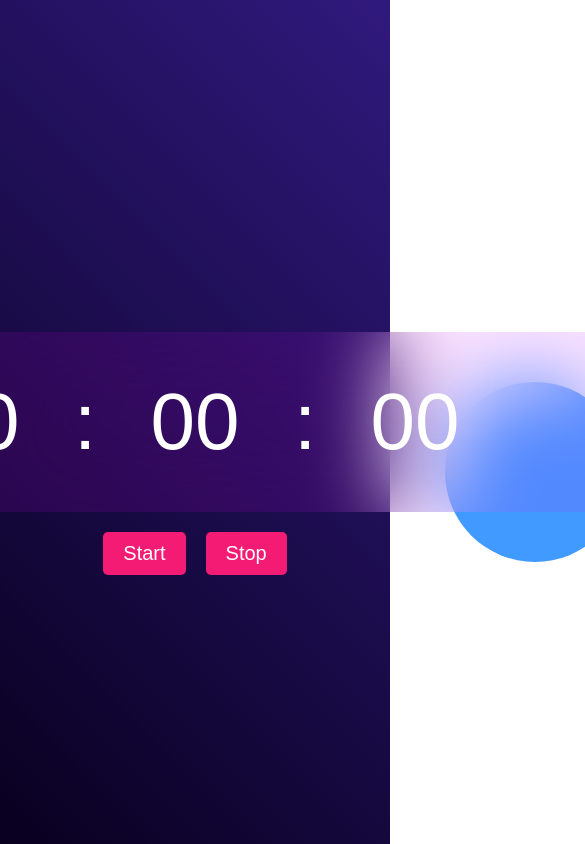
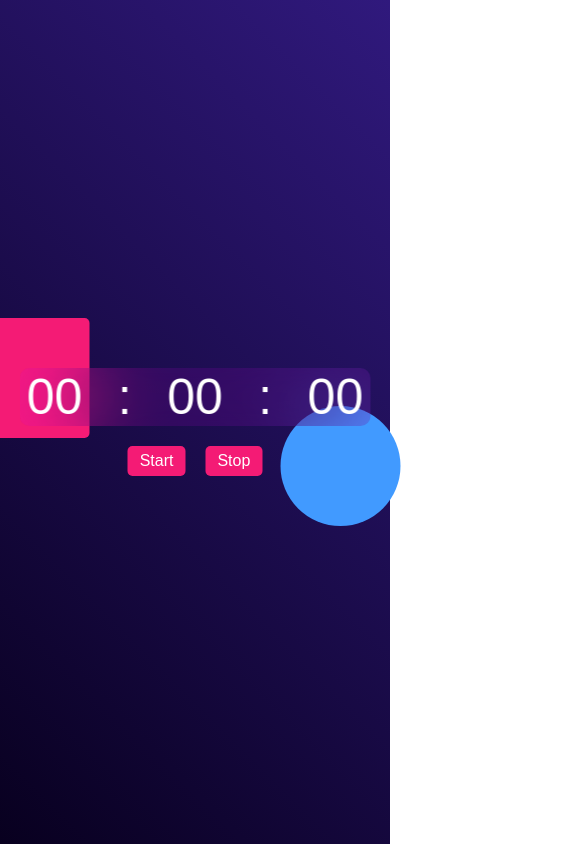
Before and after one commit to prerna1233/Timer-project, a plain HTML site: page index.html in a window 390 px wide. Shown: the top 844 px of the page, 585 px wide, since content can reach past the window. Drawn offline with Linux system fonts and the light colour scheme.

Commit message:
Update style.css

```diff
--- a/style.css
+++ b/style.css
@@ -1,31 +1,28 @@
-*{
+* {
     margin: 0;
     padding: 0;
-    font-family: 'Poppins' , sans-serif;
+    font-family: 'Poppins', sans-serif;
     box-sizing: border-box;
 }
 
-.hero{
+.hero {
     width: 100%;
     min-height: 100vh;
-    background: linear-gradient(45deg , #08001f , #30197d);
+    background: linear-gradient(45deg, #08001f, #30197d);
     color: white;
     position: relative;
 }
 
-.container{
-    width: 800px;
-    height: 180px;
+.container {
+    width: 800px; /* Fixed width for larger screens */
+    height: 180px; /* Fixed height */
     position: absolute;
     top: 50%;
     left: 50%;
-    transform: translate(-50%,-50%);
-    /* background: red; */
+    transform: translate(-50%, -50%);
 }
 
-
-
-.clock{
+.clock {
     width: 100%;
     height: 100%;
     background: rgba(235, 0, 255, 0.11);
@@ -36,9 +33,9 @@
     backdrop-filter: blur(40px);
 }
 
-.container::before{
+.container::before {
     content: '';
-    width: 180px;
+    width: 180px; /* Fixed size */
     height: 180px;
     background: #f41b75;
     border-radius: 5px;
@@ -48,9 +45,9 @@
     z-index: -1;
 }
 
-.container::after{
+.container::after {
     content: '';
-    width: 180px;
+    width: 180px; /* Fixed size */
     height: 180px;
     background: #419aff;
     border-radius: 50%;
@@ -60,34 +57,32 @@
     z-index: -1;
 }
 
-.clock span{
-    font-size: 80px;
+.clock span {
+    font-size: 80px; /* Fixed font size */
     width: 110px;
     display: inline-block;
     text-align: center;
     position: relative;
-
-
 }
 
-.clock span::after{
-    font-size: 16px;
+.clock span::after {
+    font-size: 16px; /* Fixed font size */
     position: absolute;
     bottom: -5px;
     left: 50%;
     transform: translateX(-50%);
 }
-#hrs::after{
+
+#hrs::after {
     content: 'HOURS';
+}
 
+#min::after {
+    content: 'MINS';
 }
-#min::after{
-    content: 'MINS';
 
-}
-#sec::after{
+#sec::after {
     content: 'SEC';
-
 }
 
 .buttons {
@@ -111,3 +106,45 @@ button {
 button:hover {
     background-color: #419aff;
 }
+
+/* Responsive Styles */
+@media (max-width: 800px) {
+    .container {
+        width: 90%; /* Make container width responsive */
+        height: auto; /* Adjust height for flexibility */
+    }
+}
+
+@media (max-width: 600px) {
+    .clock span {
+        font-size: 60px; /* Adjust font size for smaller screens */
+    }
+
+    button {
+        font-size: 18px; /* Slightly smaller button text */
+        padding: 8px 16px; /* Adjust button padding */
+    }
+
+    .container::before,
+    .container::after {
+        width: 150px; /* Adjust size of decorative elements */
+        height: 150px; /* Adjust size of decorative elements */
+    }
+}
+
+@media (max-width: 480px) {
+    .clock span {
+        font-size: 50px; /* Even smaller font size for mobile devices */
+    }
+
+    button {
+        font-size: 16px; /* Adjust button text size */
+        padding: 6px 12px; /* Further reduce button padding */
+    }
+
+    .container::before,
+    .container::after {
+        width: 120px; /* Further adjust size of decorative elements */
+        height: 120px; /* Further adjust size of decorative elements */
+    }
+}
```
